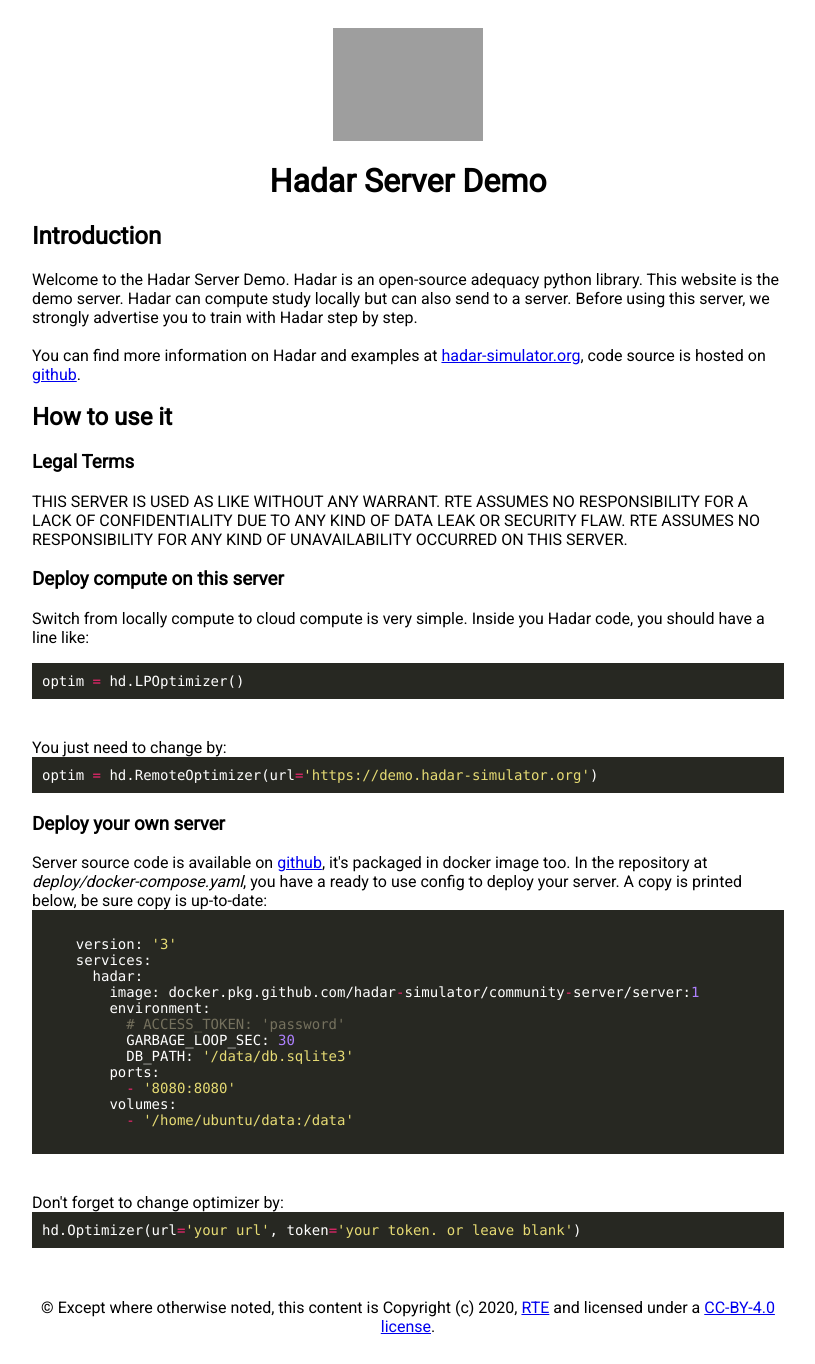
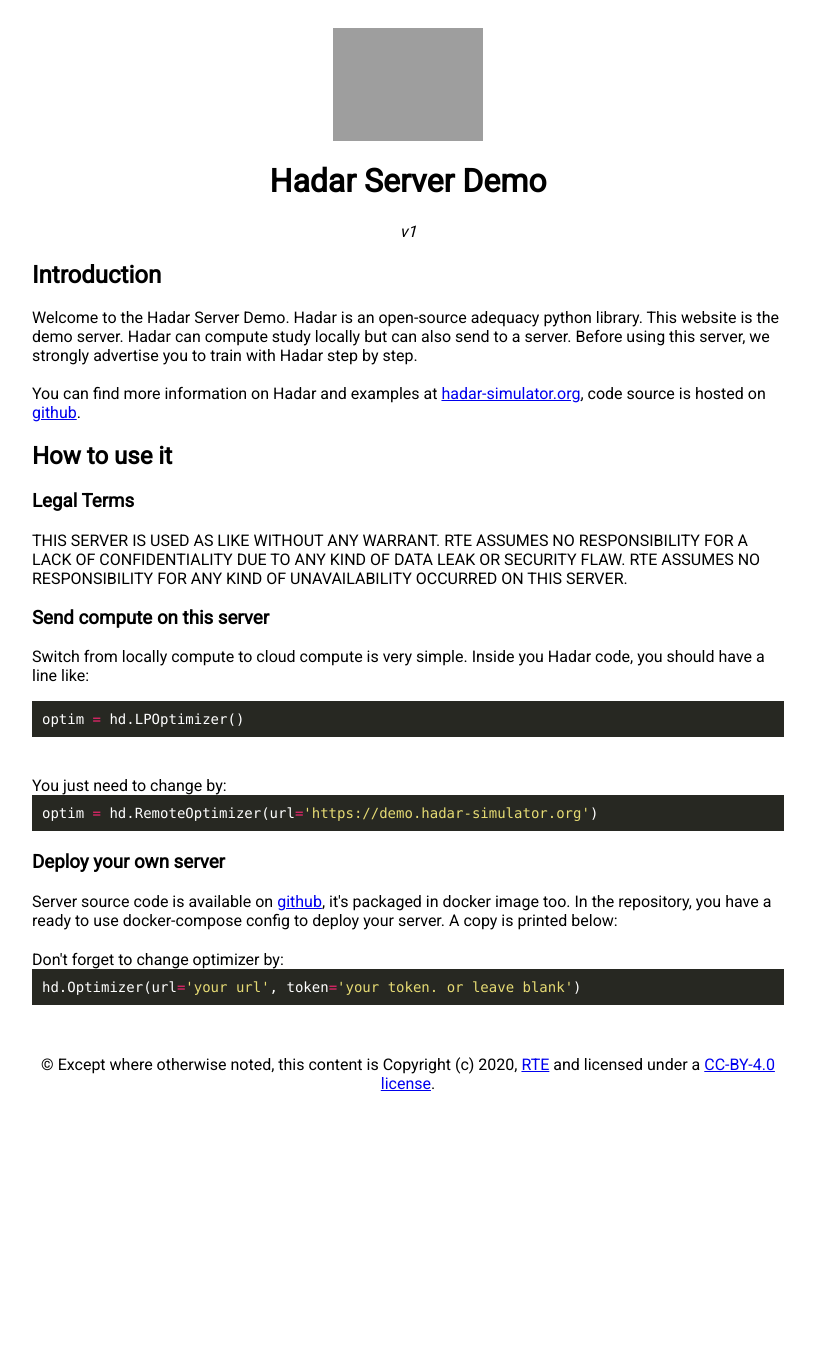
Before and after one commit to hadar-simulator/community-server, a Flask app: page / in a window 1280 px wide. Shown: the whole page, without its empty margins (232-1047 px from the left). After the commit the page ends 1091 px from the top, so only its background shows below. Run offline with Flask 2, Linux system fonts and the light colour scheme; grey boxes are pictures that could not be loaded.

Commit message:
improve home page

```diff
--- a/scheduler/templates/home.html
+++ b/scheduler/templates/home.html
@@ -39,6 +39,7 @@ Rainbow.extend("generic",[{matches:{1:[{name:"keyword.operator",pattern:/\=|\+/g
 <div style="text-align: center">
     <img width="20%" src="https://www.hadar-simulator.org/assets/img/avatar.png">
     <h1>Hadar Server Demo</h1>
+    <i>v{{ version }}</i>
 </div>
 
 
@@ -59,7 +60,7 @@ Rainbow.extend("generic",[{matches:{1:[{name:"keyword.operator",pattern:/\=|\+/g
     RTE ASSUMES NO RESPONSIBILITY FOR ANY KIND OF UNAVAILABILITY OCCURRED ON THIS SERVER.
 </p>
 
-<h3>Deploy compute on this server</h3>
+<h3>Send compute on this server</h3>
 <p>Switch from locally compute to cloud compute is very simple. Inside you Hadar code, you should have a line like:
 <pre><code data-language="generic">optim = hd.LPOptimizer()</code></pre> <br>
 
@@ -67,27 +68,16 @@ You just need to change by:
 <pre><code data-language="generic">optim = hd.RemoteOptimizer(url='https://demo.hadar-simulator.org')</code></pre></p>
 
 <h3>Deploy your own server</h3>
+
+<p style="margin-bottom: 20px">
 Server source code is available on <a href="https://github.com/hadar-simulator/simple-server">github</a>, it's packaged
 in docker image too.
-In the repository at <i>deploy/docker-compose.yaml</i>, you have a ready to use config to deploy your server. A copy is
-printed below, be sure copy is up-to-date:
-<pre>
-<code data-language="generic">
-    version: '3'
-    services:
-      hadar:
-        image: docker.pkg.github.com/hadar-simulator/community-server/server:{{ version }}
-        environment:
-          # ACCESS_TOKEN: 'password'
-          GARBAGE_LOOP_SEC: 30
-          DB_PATH: '/data/db.sqlite3'
-        ports:
-          - '8080:8080'
-        volumes:
-          - '/home/ubuntu/data:/data'
-</code>
-</pre>
-    <br>
+In the repository, you have a ready to use docker-compose config to deploy your server. A copy is
+printed below:
+</p>
+
+<script src="https://gist-it.appspot.com/github.com/hadar-simulator/community-server/blob/master/deploy/docker-compose.yaml"></script>
+
 
 Don't forget to change optimizer by:
 <pre><code data-language="generic">hd.Optimizer(url='your url', token='your token. or leave blank')</code></pre>
```
